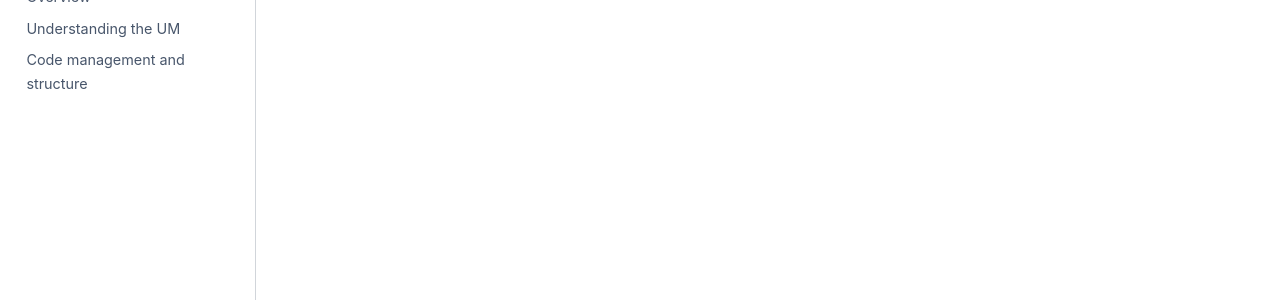
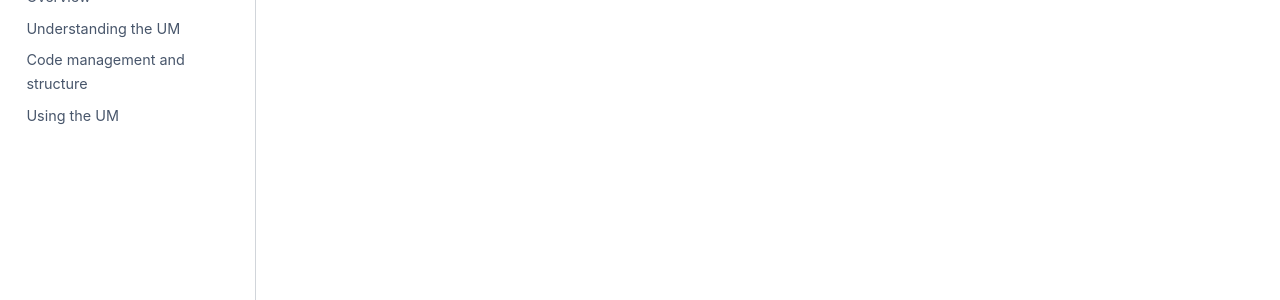
Before and after one commit to 21centuryweather/UM_summary_docs, a Jupyter Book: the page built from README.md, in a window 1280 px wide. Shown: the part 260-560 px from the top of the page. Built offline with Jupyter Book 1.0.4 settings and Sphinx 7.4.7 and the Sphinx Book theme 1.1.4, drawn with Linux system fonts in a browser that asks for light colours.

Commit message:
UPDATE : Included using.md

```diff
--- a/_toc.yml
+++ b/_toc.yml
@@ -7,3 +7,4 @@ chapters:
 - file: overview
 - file: understanding
 - file: code
+- file: using
```
